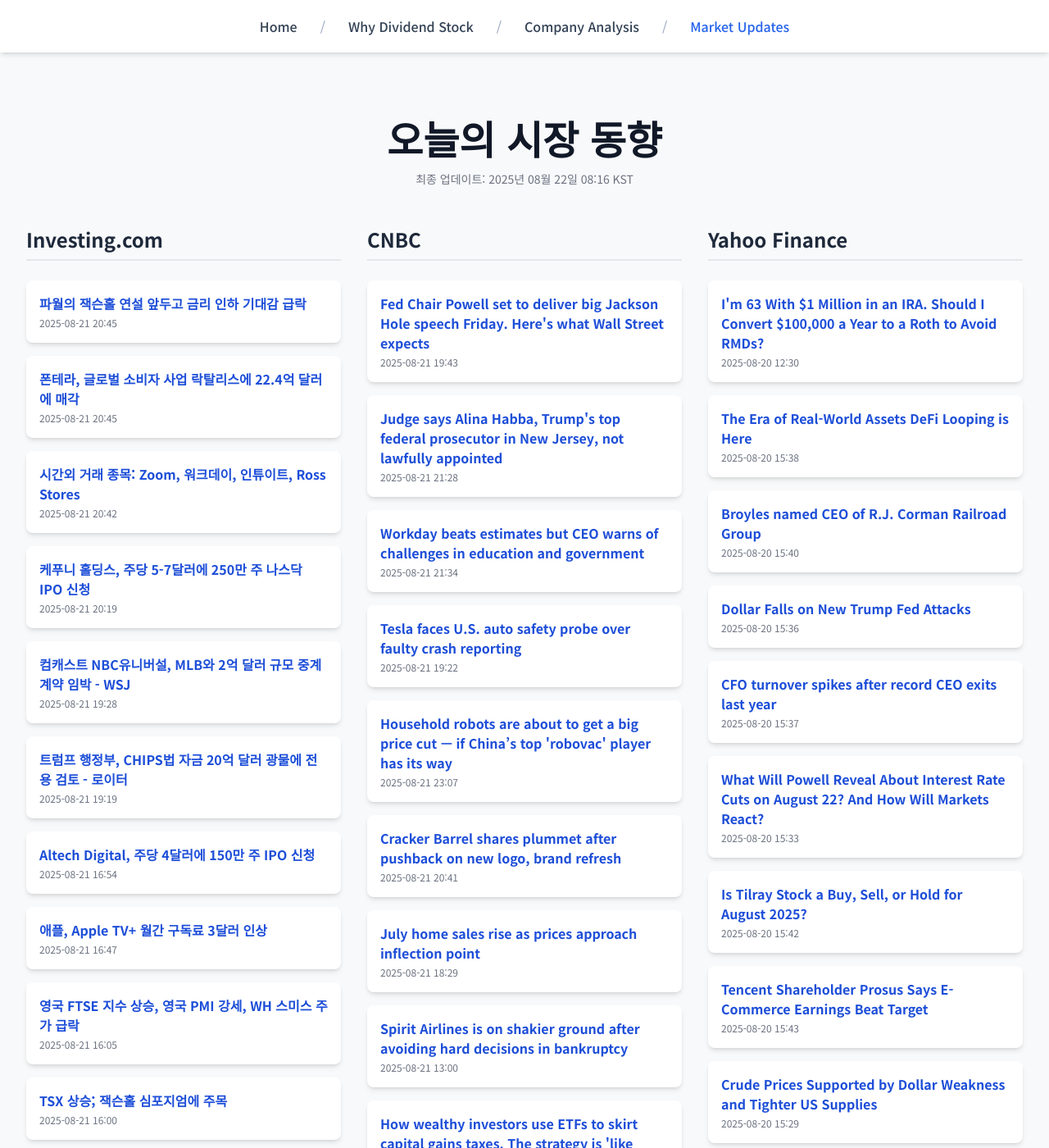
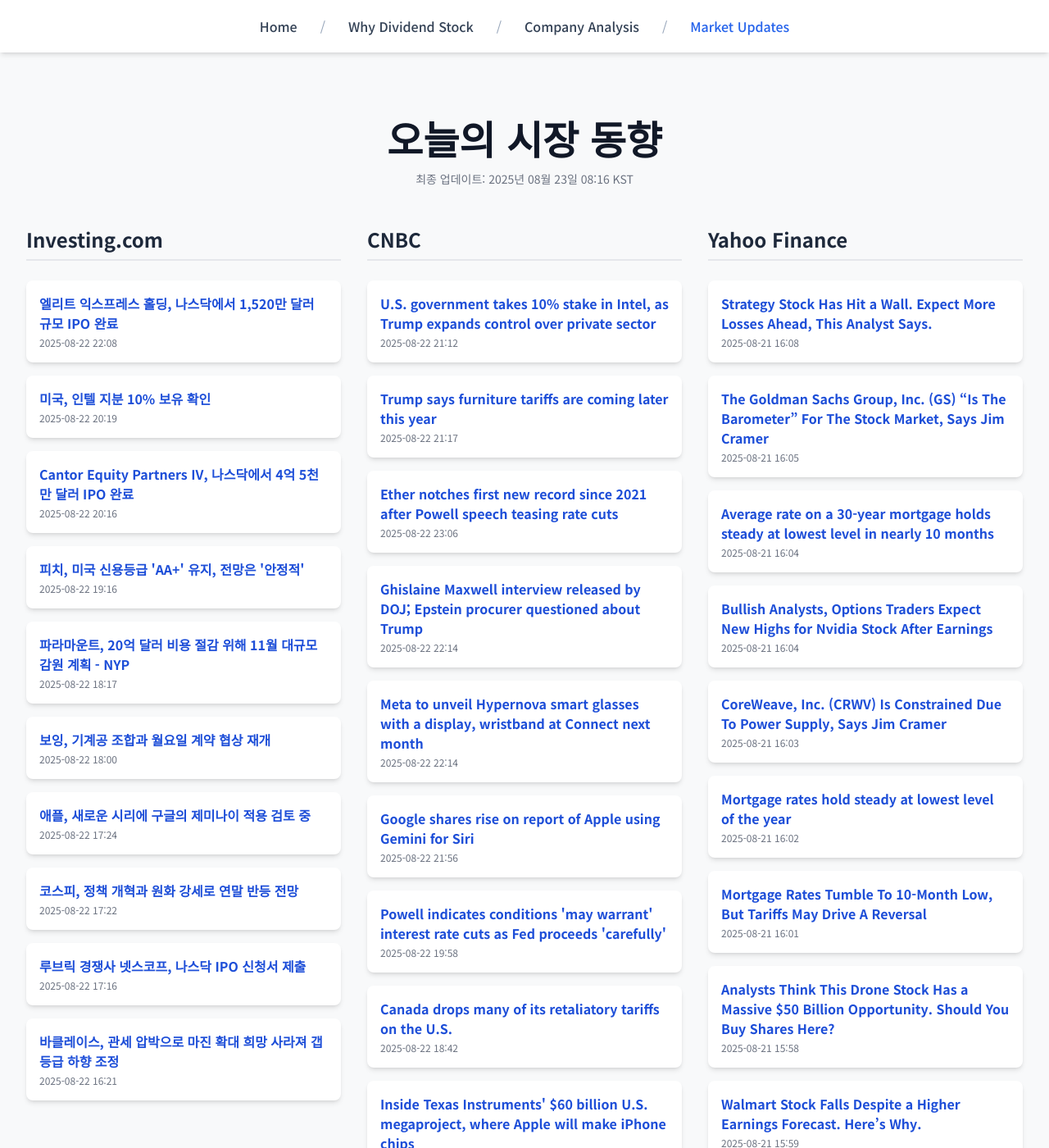
Before and after one commit to Kay-Hwang/my-company-analysis, a Jekyll site: the page built from market-updates.html, in a window 1280 px wide and 1400 px high. Shown: the whole window at 82% size. Built offline with Jekyll 4.4.1, drawn with Linux system fonts in a browser that asks for light colours; nearby versions of some CDN libraries; a script that is not in the unit is left out; some of the changed text lies outside the part shown.

Commit message:
Update daily data

```diff
--- a/_data/latest_data.json
+++ b/_data/latest_data.json
@@ -1,190 +1,190 @@
 {
-  "lastUpdated": "2025년 08월 22일 08:16 KST",
+  "lastUpdated": "2025년 08월 23일 08:16 KST",
   "news": {
     "investing": [
       {
-        "title": "파월의 잭슨홀 연설 앞두고 금리 인하 기대감 급락",
-        "link": "https://kr.investing.com/news/stock-market-news/article-1605312",
-        "pubDate": "2025-08-21 20:45:37",
-        "summary": "파월의 잭슨홀 연설 앞두고 금리 인하 기대감 급락"
+        "title": "엘리트 익스프레스 홀딩, 나스닥에서 1,520만 달러 규모 IPO 완료",
+        "link": "https://kr.investing.com/news/stock-market-news/article-432SI-1606712",
+        "pubDate": "2025-08-22 22:08:09",
+        "summary": "엘리트 익스프레스 홀딩, 나스닥에서 1,520만 달러 규모 IPO 완료"
       },
       {
-        "title": "폰테라, 글로벌 소비자 사업 락탈리스에 22.4억 달러에 매각",
-        "link": "https://kr.investing.com/news/stock-market-news/article-93CH-1605305",
-        "pubDate": "2025-08-21 20:45:27",
-        "summary": "폰테라, 글로벌 소비자 사업 락탈리스에 22.4억 달러에 매각"
+        "title": "미국, 인텔 지분 10% 보유 확인",
+        "link": "https://kr.investing.com/news/stock-market-news/article-1606634",
+        "pubDate": "2025-08-22 20:19:10",
+        "summary": "미국, 인텔 지분 10% 보유 확인"
       },
       {
-        "title": "시간외 거래 종목: Zoom, 워크데이, 인튜이트, Ross Stores",
-        "link": "https://kr.investing.com/news/stock-market-news/article-432SI-1605302",
-        "pubDate": "2025-08-21 20:42:18",
-        "summary": "시간외 거래 종목: Zoom, 워크데이, 인튜이트, Ross Stores"
+        "title": "Cantor Equity Partners IV, 나스닥에서 4억 5천만 달러 IPO 완료",
+        "link": "https://kr.investing.com/news/stock-market-news/article-432SI-1606627",
+        "pubDate": "2025-08-22 20:16:23",
+        "summary": "Cantor Equity Partners IV, 나스닥에서 4억 5천만 달러 IPO 완료"
       },
       {
-        "title": "케푸니 홀딩스, 주당 5-7달러에 250만 주 나스닥 IPO 신청",
-        "link": "https://kr.investing.com/news/stock-market-news/article-432SI-1605238",
-        "pubDate": "2025-08-21 20:19:05",
-        "summary": "케푸니 홀딩스, 주당 5-7달러에 250만 주 나스닥 IPO 신청"
+        "title": "피치, 미국 신용등급 'AA+' 유지, 전망은 '안정적'",
+        "link": "https://kr.investing.com/news/stock-market-news/article-93CH-1606583",
+        "pubDate": "2025-08-22 19:16:37",
+        "summary": "피치, 미국 신용등급 'AA+' 유지, 전망은 '안정적'"
       },
       {
-        "title": "컴캐스트 NBC유니버설, MLB와 2억 달러 규모 중계 계약 임박 - WSJ",
-        "link": "https://kr.investing.com/news/stock-market-news/article-93CH-1605160",
-        "pubDate": "2025-08-21 19:28:24",
-        "summary": "컴캐스트 NBC유니버설, MLB와 2억 달러 규모 중계 계약 임박 - WSJ"
+        "title": "파라마운트, 20억 달러 비용 절감 위해 11월 대규모 감원 계획 - NYP",
+        "link": "https://kr.investing.com/news/stock-market-news/article-93CH-1606570",
+        "pubDate": "2025-08-22 18:17:03",
+        "summary": "파라마운트, 20억 달러 비용 절감 위해 11월 대규모 감원 계획 - NYP"
       },
       {
-        "title": "트럼프 행정부, CHIPS법 자금 20억 달러 광물에 전용 검토 - 로이터",
-        "link": "https://kr.investing.com/news/stock-market-news/article-93CH-1605152",
-        "pubDate": "2025-08-21 19:19:12",
-        "summary": "트럼프 행정부, CHIPS법 자금 20억 달러 광물에 전용 검토 - 로이터"
+        "title": "보잉, 기계공 조합과 월요일 계약 협상 재개",
+        "link": "https://kr.investing.com/news/stock-market-news/article-93CH-1606555",
+        "pubDate": "2025-08-22 18:00:10",
+        "summary": "보잉, 기계공 조합과 월요일 계약 협상 재개"
       },
       {
-        "title": "Altech Digital, 주당 4달러에 150만 주 IPO 신청",
-        "link": "https://kr.investing.com/news/stock-market-news/article-432SI-1605050",
-        "pubDate": "2025-08-21 16:54:05",
-        "summary": "Altech Digital, 주당 4달러에 150만 주 IPO 신청"
+        "title": "애플, 새로운 시리에 구글의 제미나이 적용 검토 중",
+        "link": "https://kr.investing.com/news/stock-market-news/article-1606526",
+        "pubDate": "2025-08-22 17:24:19",
+        "summary": "애플, 새로운 시리에 구글의 제미나이 적용 검토 중"
       },
       {
-        "title": "애플, Apple TV+ 월간 구독료 3달러 인상",
-        "link": "https://kr.investing.com/news/stock-market-news/article-93CH-1605048",
-        "pubDate": "2025-08-21 16:47:08",
-        "summary": "애플, Apple TV+ 월간 구독료 3달러 인상"
+        "title": "코스피, 정책 개혁과 원화 강세로 연말 반등 전망",
+        "link": "https://kr.investing.com/news/stock-market-news/article-1606524",
+        "pubDate": "2025-08-22 17:22:26",
+        "summary": "코스피, 정책 개혁과 원화 강세로 연말 반등 전망"
       },
       {
-        "title": "영국 FTSE 지수 상승, 영국 PMI 강세, WH 스미스 주가 급락",
-        "link": "https://kr.investing.com/news/stock-market-news/article-1604504",
-        "pubDate": "2025-08-21 16:05:21",
-        "summary": "영국 FTSE 지수 상승, 영국 PMI 강세, WH 스미스 주가 급락"
+        "title": "루브릭 경쟁사 넷스코프, 나스닥 IPO 신청서 제출",
+        "link": "https://kr.investing.com/news/stock-market-news/article-1606521",
+        "pubDate": "2025-08-22 17:16:36",
+        "summary": "루브릭 경쟁사 넷스코프, 나스닥 IPO 신청서 제출"
       },
       {
-        "title": "TSX 상승; 잭슨홀 심포지엄에 주목",
-        "link": "https://kr.investing.com/news/stock-market-news/article-1604471",
-        "pubDate": "2025-08-21 16:00:08",
-        "summary": "TSX 상승; 잭슨홀 심포지엄에 주목"
+        "title": "바클레이스, 관세 압박으로 마진 확대 희망 사라져 갭 등급 하향 조정",
+        "link": "https://kr.investing.com/news/stock-market-news/article-1606500",
+        "pubDate": "2025-08-22 16:21:32",
+        "summary": "바클레이스, 관세 압박으로 마진 확대 희망 사라져 갭 등급 하향 조정"
       }
     ],
     "cnbc": [
       {
-        "title": "Fed Chair Powell set to deliver big Jackson Hole speech Friday. Here's what Wall Street expects",
-        "link": "https://www.cnbc.com/2025/08/21/powell-to-deliver-jackson-hole-speech-friday-what-wall-street-expects.html",
-        "pubDate": "Thu, 21 Aug 2025 19:43:54 GMT",
-        "summary": "Powell is set to deliver what almost certainly will be his last keynote address at the central bank's annual conclave."
+        "title": "U.S. government takes 10% stake in Intel, as Trump expands control over private sector",
+        "link": "https://www.cnbc.com/2025/08/22/intel-goverment-equity-stake.html",
+        "pubDate": "Fri, 22 Aug 2025 21:12:48 GMT",
+        "summary": "Commerce Secretary Howard Lutnick said that the U.S. government has taken a 10% stake in chipmaker Intel."
       },
       {
-        "title": "Judge says Alina Habba, Trump's top federal prosecutor in New Jersey, not lawfully appointed",
-        "link": "https://www.cnbc.com/2025/08/21/trump-us-attorney-alina-habba-disqualified-prosecutor.html",
-        "pubDate": "Thu, 21 Aug 2025 21:28:50 GMT",
-        "summary": "Alina Habba, who has served as the acting U.S. Attorney for New Jersey, is a former lawyer for President Donald Trump."
+        "title": "Trump says furniture tariffs are coming later this year",
+        "link": "https://www.cnbc.com/2025/08/22/trump-tariffs-furniture-trade.html",
+        "pubDate": "Fri, 22 Aug 2025 21:17:41 GMT",
+        "summary": "Stocks for some furniture and home goods companies, including Wayfair, RH and Williams-Sonoma, tumbled after the market close, following Trump's post."
       },
       {
-        "title": "Workday beats estimates but CEO warns of challenges in education and government",
-        "link": "https://www.cnbc.com/2025/08/21/workday-wday-q2-earnings-report-2026.html",
-        "pubDate": "Thu, 21 Aug 2025 21:34:36 GMT",
-        "summary": "Workday exceeded estimates for earnings and revenue and issued guidance that was largely inline with what Wall Street expected."
+        "title": "Ether notches first new record since 2021 after Powell speech teasing rate cuts",
+        "link": "https://www.cnbc.com/2025/08/22/crypto-market-today.html",
+        "pubDate": "Fri, 22 Aug 2025 23:06:07 GMT",
+        "summary": "The price of ether smashed through its 2021 record on Friday after Federal Reserve Chair Jerome Powell hinted at upcoming rate cuts."
       },
       {
-        "title": "Tesla faces U.S. auto safety probe over faulty crash reporting",
-        "link": "https://www.cnbc.com/2025/08/21/tesla-musk-safety-probe-crash-report.html",
-        "pubDate": "Thu, 21 Aug 2025 19:22:17 GMT",
-        "summary": "Tesla sells electric vehicles equipped with a standard Autopilot system, or premium Full Self-Driving Supervised option, which is also known as FSD, in the U.S."
+        "title": "Ghislaine Maxwell interview released by DOJ; Epstein procurer questioned about Trump",
+        "link": "https://www.cnbc.com/2025/08/22/ghislaine-maxwell-transcripts-trump-epstein-doj.html",
+        "pubDate": "Fri, 22 Aug 2025 22:14:18 GMT",
+        "summary": "The Trump administration has been criticized for reneging on promises to release files about sex offenders Jeffrey Epstein and Ghislaine Maxwell."
       },
       {
-        "title": "Household robots are about to get a big price cut — if China’s top 'robovac' player has its way",
-        "link": "https://www.cnbc.com/2025/08/22/chinas-robot-vacuum-roborock-plans-mass-market-cleaners-with-ai-arms.html",
-        "pubDate": "Thu, 21 Aug 2025 23:07:37 GMT",
-        "summary": "In an exclusive interview with CNBC, Quan Gang, president of China's Roborock, said human-like robots will become part of many households by 2030."
+        "title": "Meta to unveil Hypernova smart glasses with a display, wristband at Connect next month",
+        "link": "https://www.cnbc.com/2025/08/22/meta-hypernova-ar-glasses-wristband.html",
+        "pubDate": "Fri, 22 Aug 2025 22:14:39 GMT",
+        "summary": "Meta's glasses are codenamed Hypernova and will include a small display in the right lens of the device, people familiar with the matter told CNBC."
       },
       {
-        "title": "Cracker Barrel shares plummet after pushback on new logo, brand refresh",
-        "link": "https://www.cnbc.com/2025/08/21/cracker-barrel-cbrl-new-logo-branding.html",
-        "pubDate": "Thu, 21 Aug 2025 20:41:54 GMT",
-        "summary": "Shares of Cracker Barrel plunged roughly 10% on Thursday after the restaurant unveiled its new logo earlier this week as part of a larger brand refresh."
+        "title": "Google shares rise on report of Apple using Gemini for Siri",
+        "link": "https://www.cnbc.com/2025/08/22/google-shares-rise-on-report-of-apple-using-gemini-for-siri.html",
+        "pubDate": "Fri, 22 Aug 2025 21:56:52 GMT",
+        "summary": "The reported talks have been for a potential AI deal between the two giants."
       },
       {
-        "title": "July home sales rise as prices approach inflection point",
-        "link": "https://www.cnbc.com/2025/08/21/july-home-sales-rise-as-prices-approach-inflection-point.html",
-        "pubDate": "Thu, 21 Aug 2025 18:29:00 GMT",
-        "summary": "Inventory of existing homes is now at the highest level since May 2020 — and it's clearly taking the pressure off prices."
+        "title": "Powell indicates conditions 'may warrant' interest rate cuts as Fed proceeds 'carefully'",
+        "link": "https://www.cnbc.com/2025/08/22/powell-indicates-conditions-may-warrant-interest-rate-cuts-as-fed-proceeds-carefully.html",
+        "pubDate": "Fri, 22 Aug 2025 19:58:42 GMT",
+        "summary": "Powell on Friday gave a tepid indication of possible cuts ahead as he noted a high level of uncertainty."
       },
       {
-        "title": "Spirit Airlines is on shakier ground after avoiding hard decisions in bankruptcy",
-        "link": "https://www.cnbc.com/2025/08/21/spirit-airlines-lessors-bankruptcy.html",
-        "pubDate": "Thu, 21 Aug 2025 13:00:01 GMT",
-        "summary": "Spirit Airlines raised doubts last week that it could survive a year without more cash."
+        "title": "Canada drops many of its retaliatory tariffs on the U.S.",
+        "link": "https://www.cnbc.com/2025/08/22/canada-retaliatory-tariffs-trump-autos-steel.html",
+        "pubDate": "Fri, 22 Aug 2025 18:42:30 GMT",
+        "summary": "Canada announced Friday it was dropping many of its retaliatory tariffs on U.S. goods, though the 25% counter-tariff on autos, steel and aluminum remains."
       },
       {
-        "title": "How wealthy investors use ETFs to skirt capital gains taxes. The strategy is 'like magic,' advisor says",
-        "link": "https://www.cnbc.com/2025/08/21/wealthy-investors-etfs-capital-gains-taxes-.html",
-        "pubDate": "Thu, 21 Aug 2025 21:06:58 GMT",
-        "summary": "Wealthy investors avoid capital gains taxes by using a 351 conversion to transfer profitable assets to an ETF. Here's how the strategy works."
+        "title": "Inside Texas Instruments' $60 billion U.S. megaproject, where Apple will make iPhone chips",
+        "link": "https://www.cnbc.com/2025/08/22/apple-will-make-chips-at-texas-instruments-60-billion-us-project.html",
+        "pubDate": "Fri, 22 Aug 2025 13:50:10 GMT",
+        "summary": "Apple committed to making iPhone chips at Texas Instruments' new U.S. factories. CNBC got an exclusive first look inside TI's $60 billion megaproject."
       },
       {
-        "title": "Trump half-billion-dollar civil fraud fine overturned by New York appeals court",
-        "link": "https://www.cnbc.com/2025/08/21/trump-fraud-new-york-appeals.html",
-        "pubDate": "Thu, 21 Aug 2025 19:26:51 GMT",
-        "summary": "The fraud lawsuit against President Donald Trump and others, which led to the penalty, was filed by New York State Attorney General Letitia James."
+        "title": "Wage growth is doing something odd in 2025 — the last time it happened was around the Great Recession",
+        "link": "https://www.cnbc.com/2025/08/22/wage-growth-2025-job-switcher-job-stayer.html",
+        "pubDate": "Fri, 22 Aug 2025 13:55:12 GMT",
+        "summary": "Job \"switchers\" generally see wages grow at a faster pace than those who stay in their current role. However, that trend has reversed."
       }
     ],
     "yahoo": [
       {
-        "title": "I'm 63 With $1 Million in an IRA. Should I Convert $100,000 a Year to a Roth to Avoid RMDs?",
-        "link": "https://finance.yahoo.com/news/im-63-1-million-ira-123000657.html",
-        "pubDate": "2025-08-20T12:30:00Z",
-        "summary": "I'm 63 With $1 Million in an IRA. Should I Convert $100,000 a Year to a Roth to Avoid RMDs?"
+        "title": "Strategy Stock Has Hit a Wall. Expect More Losses Ahead, This Analyst Says.",
+        "link": "https://www.barrons.com/articles/strategy-stock-microstrategy-bitcoin-sell-a25c7681?siteid=yhoof2&yptr=yahoo",
+        "pubDate": "2025-08-21T16:08:00Z",
+        "summary": "Strategy Stock Has Hit a Wall. Expect More Losses Ahead, This Analyst Says."
       },
       {
-        "title": "The Era of Real-World Assets DeFi Looping is Here",
-        "link": "https://finance.yahoo.com/news/era-real-world-assets-defi-153848153.html",
-        "pubDate": "2025-08-20T15:38:48Z",
-        "summary": "The Era of Real-World Assets DeFi Looping is Here"
+        "title": "The Goldman Sachs Group, Inc. (GS) “Is The Barometer” For The Stock Market, Says Jim Cramer",
+        "link": "https://finance.yahoo.com/news/goldman-sachs-group-inc-gs-160546593.html",
+        "pubDate": "2025-08-21T16:05:46Z",
+        "summary": "The Goldman Sachs Group, Inc. (GS) “Is The Barometer” For The Stock Market, Says Jim Cramer"
       },
       {
-        "title": "Broyles named CEO of R.J. Corman Railroad Group",
-        "link": "https://finance.yahoo.com/news/broyles-named-ceo-r-j-154008978.html",
-        "pubDate": "2025-08-20T15:40:08Z",
-        "summary": "Broyles named CEO of R.J. Corman Railroad Group"
+        "title": "Average rate on a 30-year mortgage holds steady at lowest level in nearly 10 months",
+        "link": "https://finance.yahoo.com/news/average-rate-30-mortgage-holds-160454041.html",
+        "pubDate": "2025-08-21T16:04:54Z",
+        "summary": "Average rate on a 30-year mortgage holds steady at lowest level in nearly 10 months"
       },
       {
-        "title": "Dollar Falls on New Trump Fed Attacks",
-        "link": "https://www.barrons.com/articles/a-new-force-is-driving-dollar-weakness-9c969d66?siteid=yhoof2&yptr=yahoo",
-        "pubDate": "2025-08-20T15:36:00Z",
-        "summary": "Dollar Falls on New Trump Fed Attacks"
+        "title": "Bullish Analysts, Options Traders Expect New Highs for Nvidia Stock After Earnings",
+        "link": "https://finance.yahoo.com/news/bullish-analysts-options-traders-expect-160435272.html",
+        "pubDate": "2025-08-21T16:04:35Z",
+        "summary": "Bullish Analysts, Options Traders Expect New Highs for Nvidia Stock After Earnings"
       },
       {
-        "title": "CFO turnover spikes after record CEO exits last year",
-        "link": "https://finance.yahoo.com/news/cfo-turnover-spikes-record-ceo-153704485.html",
-        "pubDate": "2025-08-20T15:37:04Z",
-        "summary": "CFO turnover spikes after record CEO exits last year"
+        "title": "CoreWeave, Inc. (CRWV) Is Constrained Due To Power Supply, Says Jim Cramer",
+        "link": "https://finance.yahoo.com/news/coreweave-inc-crwv-constrained-due-160319694.html",
+        "pubDate": "2025-08-21T16:03:19Z",
+        "summary": "CoreWeave, Inc. (CRWV) Is Constrained Due To Power Supply, Says Jim Cramer"
       },
       {
-        "title": "What Will Powell Reveal About Interest Rate Cuts on August 22? And How Will Markets React?",
-        "link": "https://finance.yahoo.com/news/powell-reveal-interest-rate-cuts-153330190.html",
-        "pubDate": "2025-08-20T15:33:30Z",
-        "summary": "What Will Powell Reveal About Interest Rate Cuts on August 22? And How Will Markets React?"
+        "title": "Mortgage rates hold steady at lowest level of the year",
+        "link": "https://finance.yahoo.com/news/mortgage-rates-hold-steady-at-lowest-level-of-the-year-160215255.html",
+        "pubDate": "2025-08-21T16:02:15Z",
+        "summary": "Mortgage rates hold steady at lowest level of the year"
       },
       {
-        "title": "Is Tilray Stock a Buy, Sell, or Hold for August 2025?",
-        "link": "https://finance.yahoo.com/news/tilray-stock-buy-sell-hold-154235754.html",
-        "pubDate": "2025-08-20T15:42:35Z",
-        "summary": "Is Tilray Stock a Buy, Sell, or Hold for August 2025?"
+        "title": "Mortgage Rates Tumble To 10-Month Low, But Tariffs May Drive A Reversal",
+        "link": "https://finance.yahoo.com/news/mortgage-rates-tumble-10-month-160103849.html",
+        "pubDate": "2025-08-21T16:01:03Z",
+        "summary": "Mortgage Rates Tumble To 10-Month Low, But Tariffs May Drive A Reversal"
       },
       {
-        "title": "Tencent Shareholder Prosus Says E-Commerce Earnings Beat Target",
-        "link": "https://www.wsj.com/business/earnings/tencent-shareholder-prosus-says-e-commerce-earnings-beat-target-b59de02b?siteid=yhoof2&yptr=yahoo",
-        "pubDate": "2025-08-20T15:43:00Z",
-        "summary": "Tencent Shareholder Prosus Says E-Commerce Earnings Beat Target"
+        "title": "Analysts Think This Drone Stock Has a Massive $50 Billion Opportunity. Should You Buy Shares Here?",
+        "link": "https://finance.yahoo.com/news/analysts-think-drone-stock-massive-155835657.html",
+        "pubDate": "2025-08-21T15:58:35Z",
+        "summary": "Analysts Think This Drone Stock Has a Massive $50 Billion Opportunity. Should You Buy Shares Here?"
       },
       {
-        "title": "Crude Prices Supported by Dollar Weakness and Tighter US Supplies",
-        "link": "https://finance.yahoo.com/news/crude-prices-supported-dollar-weakness-152922935.html",
-        "pubDate": "2025-08-20T15:29:22Z",
-        "summary": "Crude Prices Supported by Dollar Weakness and Tighter US Supplies"
+        "title": "Walmart Stock Falls Despite a Higher Earnings Forecast. Here’s Why.",
+        "link": "https://www.barrons.com/articles/walmart-stock-price-earnings-4008b5aa?siteid=yhoof2&yptr=yahoo",
+        "pubDate": "2025-08-21T15:59:00Z",
+        "summary": "Walmart Stock Falls Despite a Higher Earnings Forecast. Here’s Why."
       },
       {
-        "title": "Bluesight introduces ShortageCheck to manage drug inventories in hospitals",
-        "link": "https://finance.yahoo.com/news/bluesight-introduces-shortagecheck-manage-drug-153743127.html",
-        "pubDate": "2025-08-20T15:37:43Z",
-        "summary": "Bluesight introduces ShortageCheck to manage drug inventories in hospitals"
+        "title": "Analyst Report: Intuit Inc",
+        "link": "https://finance.yahoo.com/research/reports/ARGUS_3714_AnalystReport_1755884481000?yptr=yahoo&ncid=yahooproperties_plusresear_nm5q6ze1cei",
+        "pubDate": "2025-08-22T17:41:21Z",
+        "summary": "Analyst Report: Intuit Inc"
       }
     ]
   }
```
